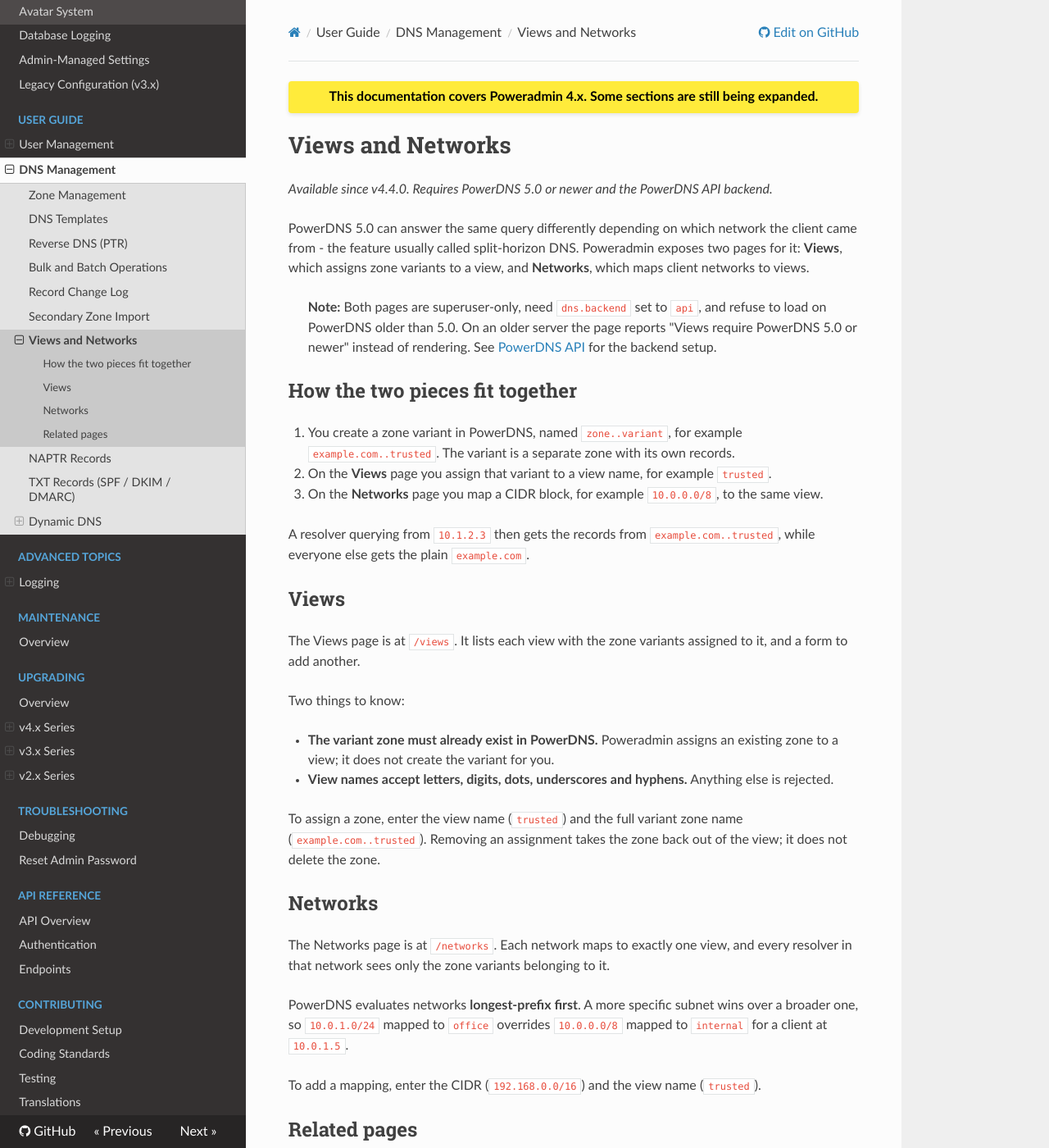
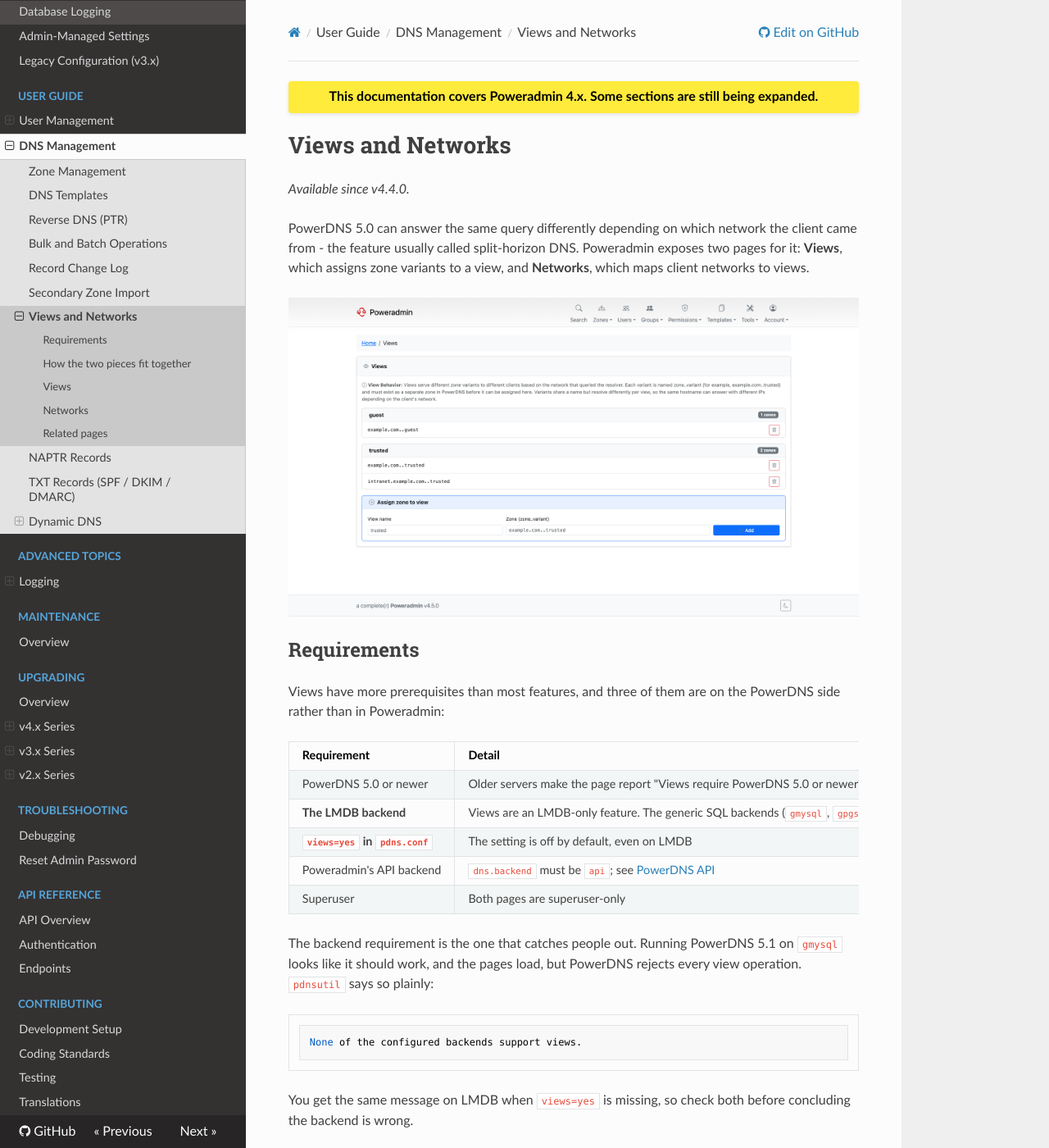
Before and after one commit to poweradmin/poweradmin-docs, an MkDocs documentation site: the page built from docs/user-guide/views-networks.md, in a window 1280 px wide and 1400 px high. Shown: the whole window at 82% size. Built offline with MkDocs 1.6.1, drawn with Linux system fonts in a browser that asks for light colours; nearby versions of some CDN libraries; some of the changed text lies outside the part shown.

Commit message:
docs(views): document the LMDB backend and views=yes requirements

````diff
--- a/docs/user-guide/views-networks.md
+++ b/docs/user-guide/views-networks.md
@@ -1,16 +1,48 @@
 # Views and Networks
 
-*Available since v4.4.0. Requires PowerDNS 5.0 or newer and the PowerDNS API backend.*
+*Available since v4.4.0.*
 
 PowerDNS 5.0 can answer the same query differently depending on which network the client
 came from - the feature usually called split-horizon DNS. Poweradmin exposes two pages for
 it: **Views**, which assigns zone variants to a view, and **Networks**, which maps client
 networks to views.
 
-> **Note:** Both pages are superuser-only, need `dns.backend` set to `api`, and refuse to
-> load on PowerDNS older than 5.0. On an older server the page reports "Views require
-> PowerDNS 5.0 or newer" instead of rendering. See
-> [PowerDNS API](../configuration/powerdns-api.md) for the backend setup.
+![Views](../screenshots/views-list.png)
+
+## Requirements
+
+Views have more prerequisites than most features, and three of them are on the PowerDNS side
+rather than in Poweradmin:
+
+| Requirement | Detail |
+|---|---|
+| PowerDNS 5.0 or newer | Older servers make the page report "Views require PowerDNS 5.0 or newer" instead of rendering |
+| **The LMDB backend** | Views are an LMDB-only feature. The generic SQL backends (`gmysql`, `gpgsql`, `gsqlite3`) do not implement them |
+| **`views=yes` in `pdns.conf`** | The setting is off by default, even on LMDB |
+| Poweradmin's API backend | `dns.backend` must be `api`; see [PowerDNS API](../configuration/powerdns-api.md) |
+| Superuser | Both pages are superuser-only |
+
+The backend requirement is the one that catches people out. Running PowerDNS 5.1 on `gmysql`
+looks like it should work, and the pages load, but PowerDNS rejects every view operation.
+`pdnsutil` says so plainly:
+
+```
+None of the configured backends support views.
+```
+
+You get the same message on LMDB when `views=yes` is missing, so check both before
+concluding the backend is wrong.
+
+A minimal PowerDNS configuration for views:
+
+```
+launch=lmdb
+lmdb-filename=/var/lib/powerdns/pdns.lmdb
+views=yes
+api=yes
+api-key=your-api-key
+webserver=yes
+```
 
 ## How the two pieces fit together
 
@@ -31,7 +63,12 @@
 Two things to know:
 
 - **The variant zone must already exist in PowerDNS.** Poweradmin assigns an existing zone
-  to a view; it does not create the variant for you.
+  to a view; it does not create the variant for you. Create it with `pdnsutil`:
+
+```bash
+pdnsutil zone create example.com..trusted ns1.example.com
+```
+
 - **View names accept letters, digits, dots, underscores and hyphens.** Anything else is
   rejected.
 
@@ -40,6 +77,8 @@
 not delete the zone.
 
 ## Networks
+
+![Network views](../screenshots/networks-list.png)
 
 The Networks page is at `/networks`. Each network maps to exactly one view, and every
 resolver in that network sees only the zone variants belonging to it.
````
Also changed, not shown: docs/getting-started/features.md (+1 -1 lines), docs/whats-new/v4.4.0.md (+5 -0 lines), docs/screenshots/networks-list.png (added), docs/screenshots/views-list.png (added).
